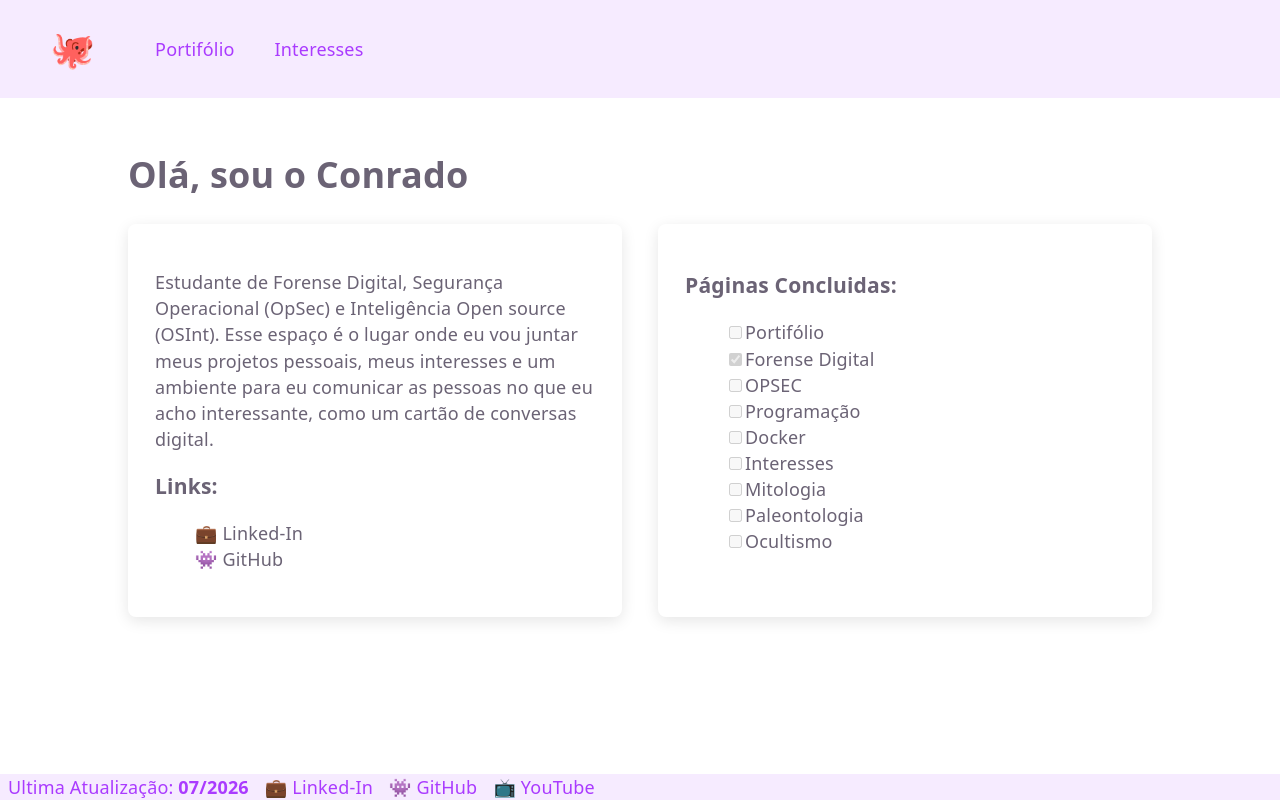
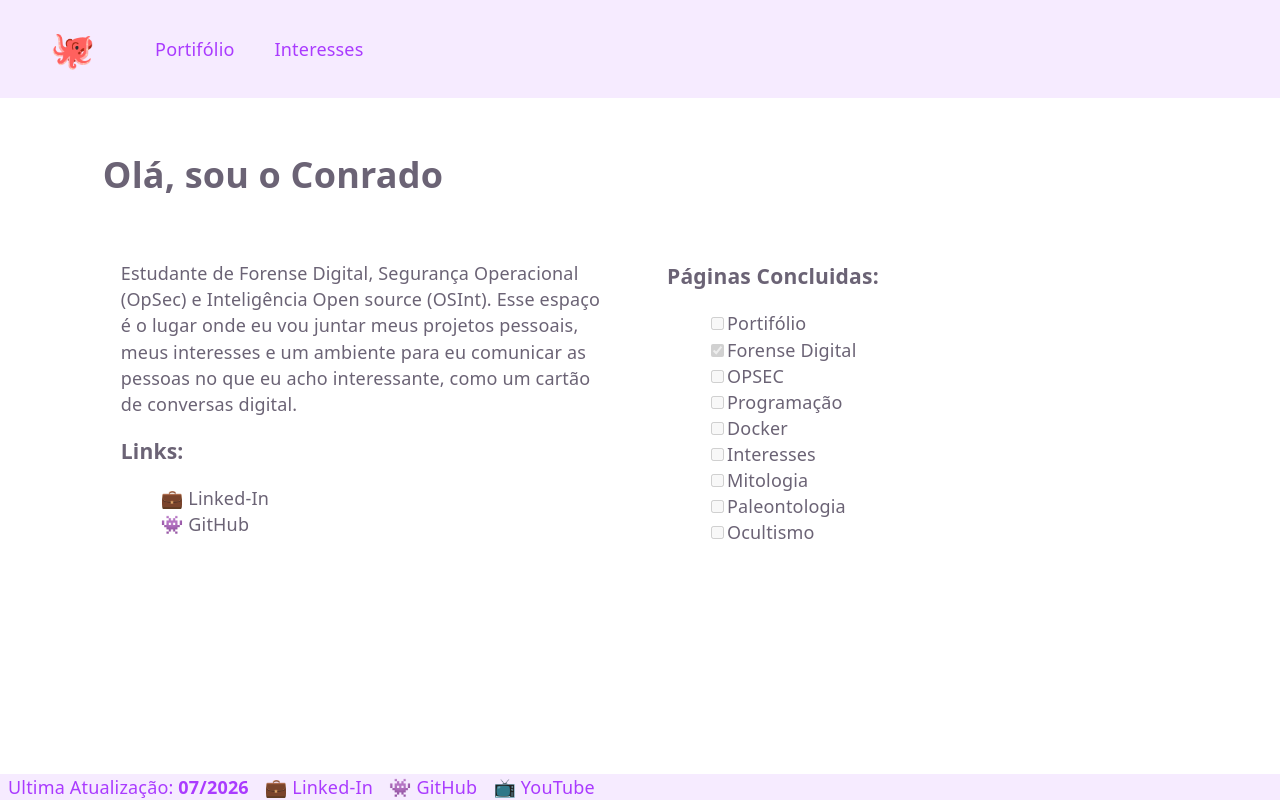
Before and after one commit to Faroferinho/MeuSite, a React (Vite) app in the folder meusite/: page / in a window 1280 px wide. Built offline with nearby package versions, Linux system fonts and the light colour scheme.

Commit message:
updating front-end to stop the terminal from not being capable of rendering its contents after a line break

```diff
--- a/meusite/src/App.css
+++ b/meusite/src/App.css
@@ -89,24 +89,30 @@
   padding-top: 64px;
   padding-bottom: 64px;
   margin: 0 auto;
-  width: clamp(320px, 85%, 1024px);
+  width: clamp(85%, 90%, 1024px);
 
   .split-container {
     display: flex;
     justify-content: space-between;
-    gap: 2rem;
+
+    gap: 1rem;
+
     width: 100%;
     margin: 2rem 0;
 
+    align-items: flex-start;
+
     .half {
       flex: 1;
-      padding: 1.5rem;
-      border-radius: 8px;
-      box-shadow: 0 4px 15px rgba(0, 0, 0, 0.1);
+      min-width: 0;
+
+      padding: 1rem;
     }
 
     @media (max-width: 1024px) {
       flex-direction: column;
+
+      align-items: stretch;
     }
   }
 
@@ -120,21 +126,28 @@
 
   .table_contents {
     position: fixed;
-    left: 2rem;
+
+    left: 0;
     top: 6rem;
 
     width: 240px;
     max-height: calc(100vh - 8rem);
     overflow-y: auto;
-
     padding: 1rem;
 
     background: var(--accent-bg);
-    border-radius: 8px;
+    border-radius: 0 8px 8px 0;
 
-    box-shadow: 0 4px 15px rgba(0, 0, 0, 0.15);
+    box-shadow: 4px 4px 15px rgba(0, 0, 0, 0.15);
+    z-index: 1000;
 
-    z-index: 1000;
+    transform: translateX(calc(-100% + 1.5rem));
+
+    transition: transform 0.4s cubic-bezier(0.25, 1, 0.5, 1);
+  }
+
+  .table_contents:hover {
+    transform: translateX(0);
   }
 
   .table_contents ul {
@@ -173,6 +186,13 @@
 
   .table_contents .head5 {
       margin-left: 3rem;
+  }
+
+  /* TODO - disable clicking while on mobile */
+  @media (max-width: 1024px) {
+    .table_contents{
+      opacity: 0;
+    }
   }
 
   .code-container {
@@ -242,7 +262,6 @@
     transform: translateY(0);
 }
 
-/* Copy button */
 .copy-button {
     position: absolute;
 
```
